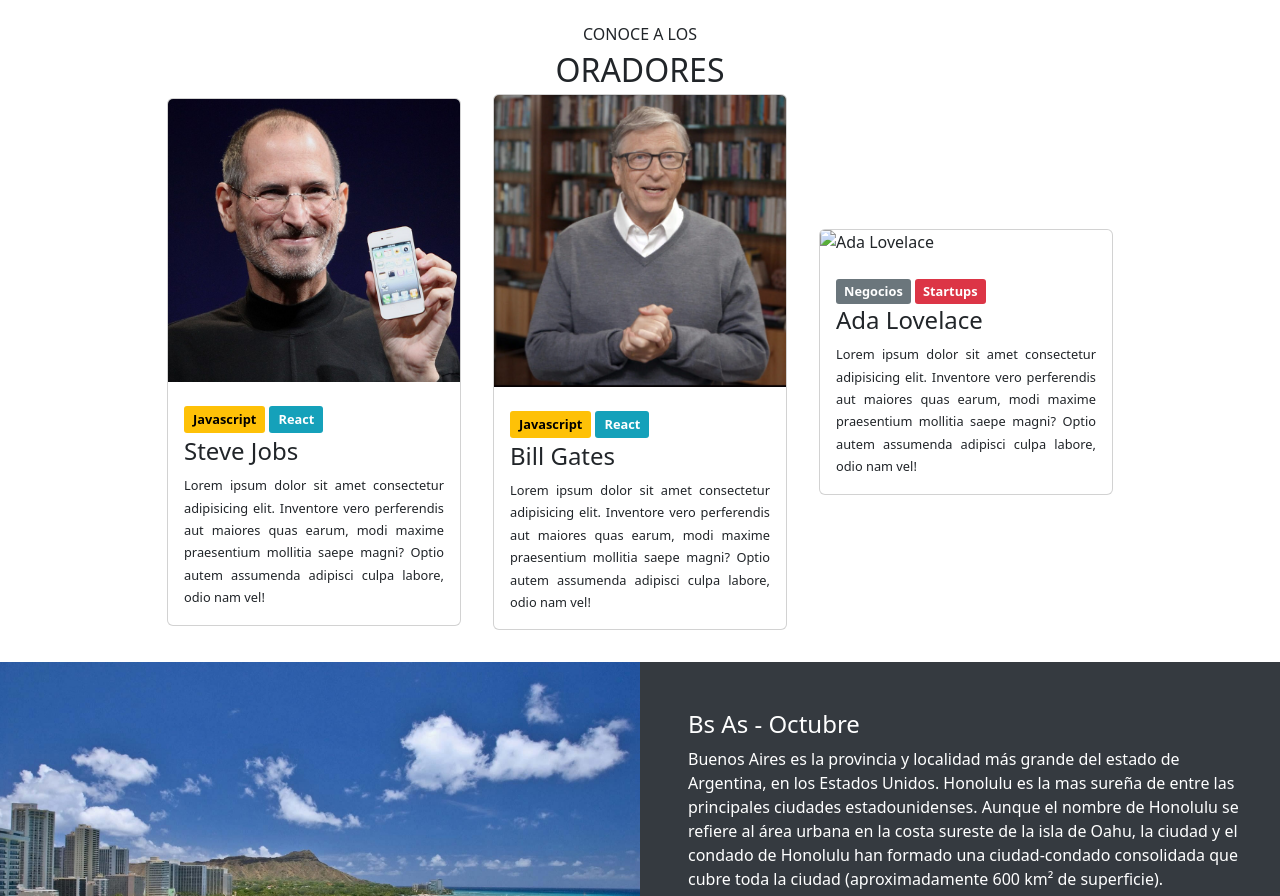
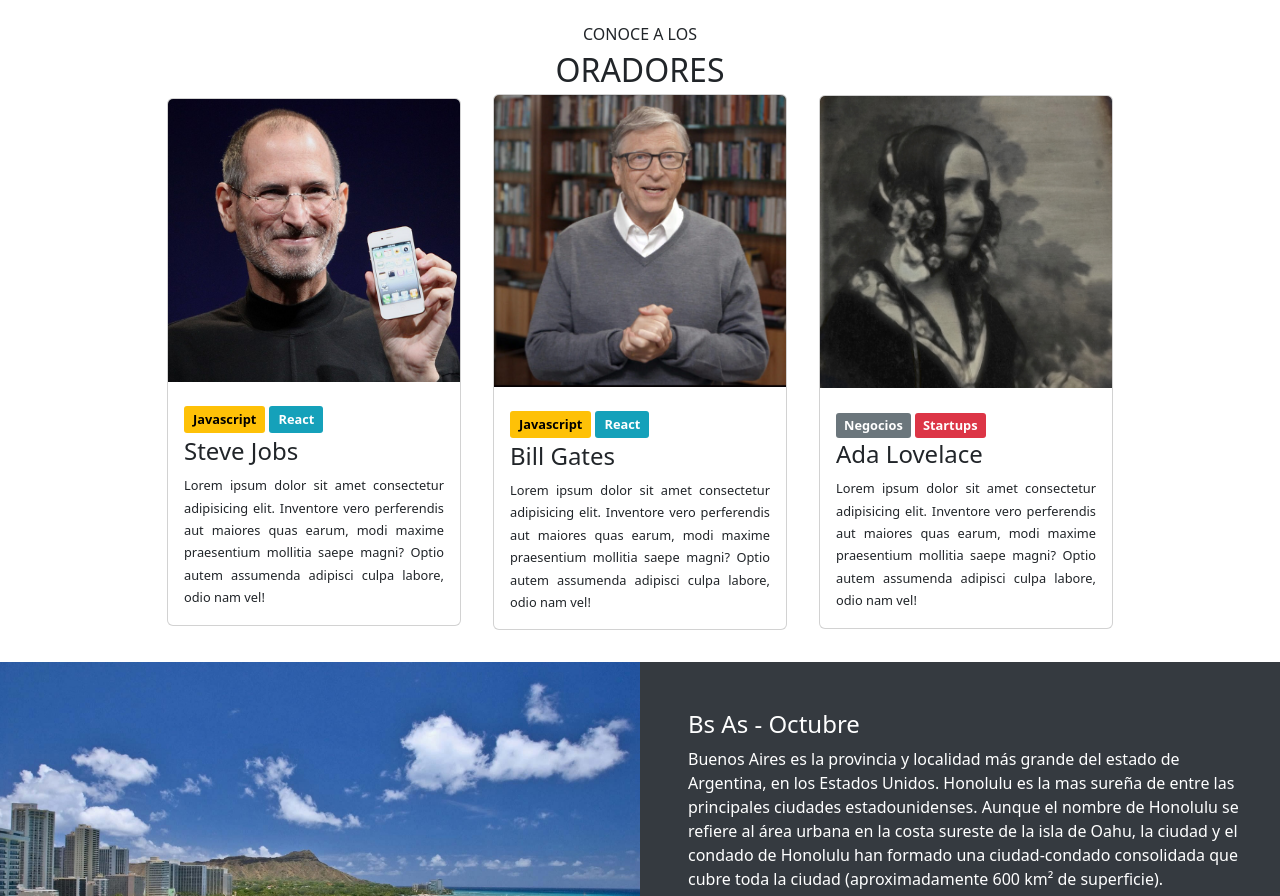
Before and after one commit to LaraMolteni/integrador, a plain HTML site: page index.html in a window 1280 px wide. Shown: the part 832-1728 px from the top of the page. Drawn offline with nearby package versions, Linux system fonts and the light colour scheme; the site is published under a folder, as on GitHub Pages, so addresses that start at the root find nothing.

Commit message:
correccion imagen

```diff
--- a/index.html
+++ b/index.html
@@ -240,7 +240,7 @@
 
             <div class="col-md-3 col-6 mb-3">
                 <div class="card mx-1 ">
-                    <img src="/img/ada (1).jpeg" class="card-img-top mb-2" alt="Ada Lovelace">
+                    <img src="img/ada (1).jpeg" class="card-img-top mb-2" alt="Ada Lovelace">
                     <div class="card-body">
                         <div class="mb-1">
                             <a href="#" class="negocios">Negocios</a>
```
